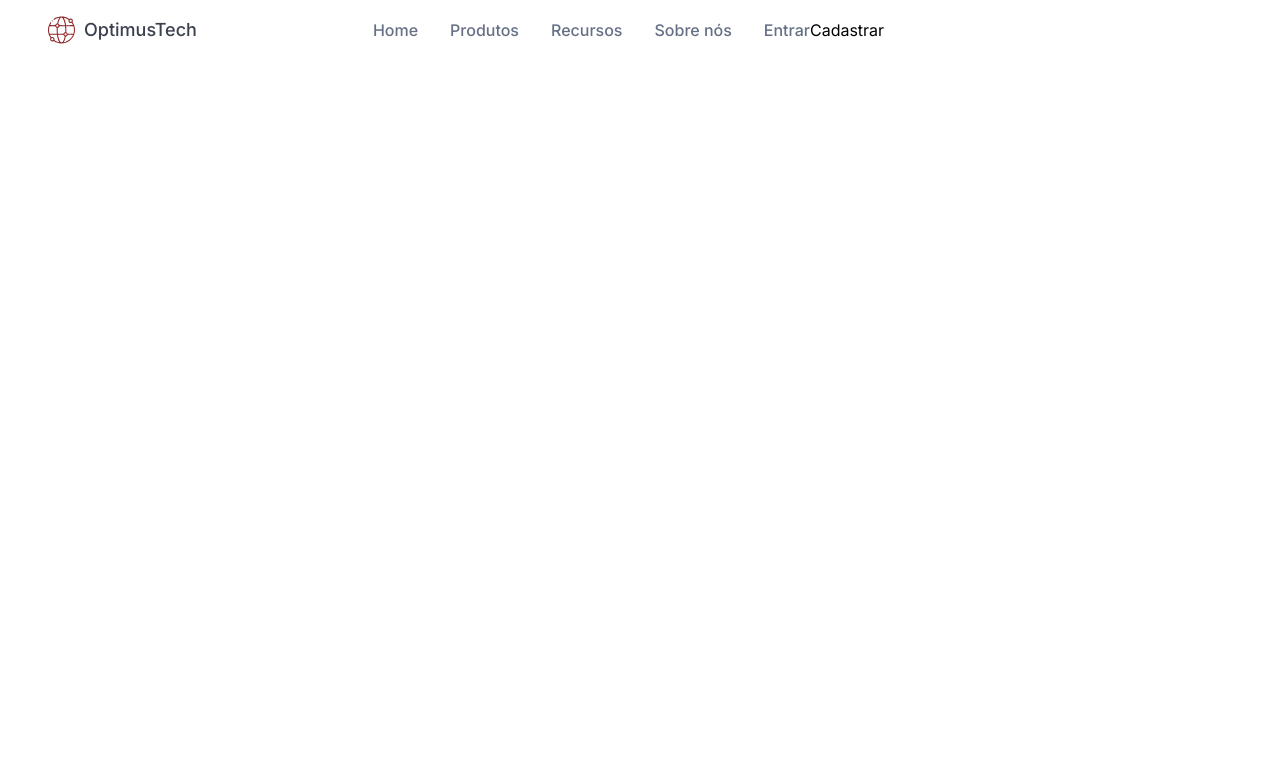
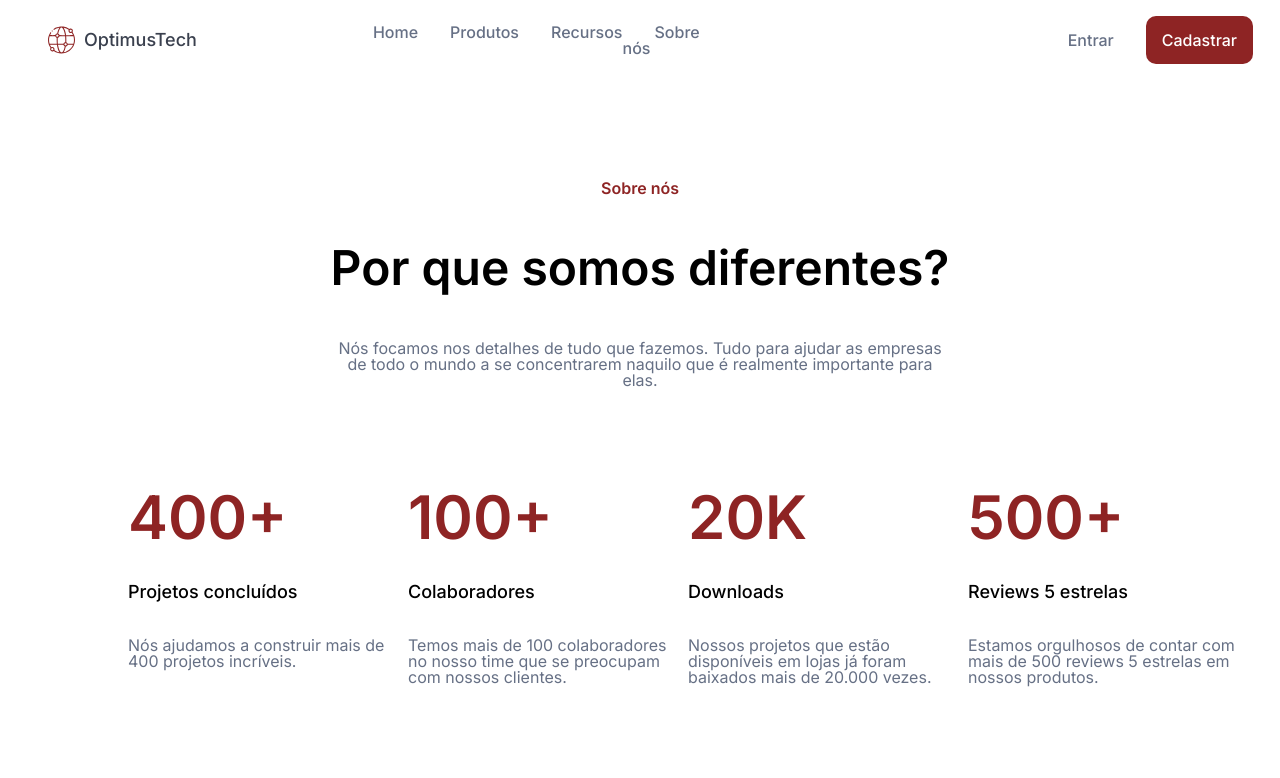
Before and after one commit to RenanVidal/7daysOfCode, a plain HTML site: page 7daysOfCode-HTML-CSS/index.html in a window 1280 px wide. Drawn offline with Linux system fonts and the light colour scheme.

Commit message:
Dia 1 do desafio de HTML e CSS finalizado

```diff
--- a/7daysOfCode-HTML-CSS/assets/css/styles.css
+++ b/7daysOfCode-HTML-CSS/assets/css/styles.css
@@ -2,13 +2,16 @@
     --branco: #ffffff;
     --cinza-principal: #3a404e;
     --cinza-secundario: #667085;
+    --vermelho-escuro: #8E2424;
+    -preto: #000000;
 }
 
 body {
     font-family: "Inter";
+    font-size: 16px;
 }
 
-.cabecalho {
+.navbar {
     background-color: var(--branco);
     display: flex;
     align-items: center;
@@ -40,14 +43,88 @@ body {
     display: flex;
 }
 
-.container__lista {
-
-}
-
 .container__lista-link {
     padding-left: 2em;
-    font-size: 16;
+    font-size: 16px;
     font-weight: 500;
     color: var(--cinza-secundario);
 
 }
+
+.container__opcoes {
+    padding-left: 21em;
+    align-items: center;
+}
+
+.container__opcoes-login {
+    padding-right: 2em;
+}
+
+.container__opcoes-botao {
+    padding: 1em 1em;
+    font-weight: 500;
+    background: var(--vermelho-escuro);
+    border-radius: 10px;
+    color: var(--branco);
+}
+
+.cabecalho {
+    display: flex;
+    flex-direction: column;
+    align-items: center;
+    justify-content: center;
+    height: 407px;
+}
+
+.cabecalho__titulo {
+    font-weight: 600;
+    color: var(--vermelho-escuro);
+}
+
+.cabecalho__texto {
+    font-size: 48px;
+    font-weight: 600;
+    padding: 1em 0;
+}
+
+.cabecalho__descricao {
+    padding: 0 26vw;
+    text-align: center;
+    font-weight: 400;
+    color: var(--cinza-secundario);
+}
+
+.metricas {
+    display: flex;
+    align-items: initial;
+    width: 100%;
+    height: 288px;
+}
+
+.metricas__lista {
+    display: flex;
+    justify-content: space-around;
+    margin: 0 10vw;
+}
+
+.metricas__item {
+    width: 280px;
+    height: 72px;
+}
+
+.metricas__titulo {
+    font-size: 60px;
+    font-weight: 600;
+    color: var(--vermelho-escuro);
+}
+
+.metricas__texto {
+    font-size: 18px;
+    font-weight: 500;
+    padding: 2em 0;
+}
+
+.metricas__descricao {
+    font-weight: 400;
+    color: var(--cinza-secundario);
+}
--- a/7daysOfCode-HTML-CSS/index.html
+++ b/7daysOfCode-HTML-CSS/index.html
@@ -12,10 +12,11 @@
     <title>OptimusTech</title>
 </head>
 <body>
-    <header class="cabecalho">
+    <header class="navbar">
+
         <h1 class="container__titulo"><img src="./assets/image/worldwide 1 (Traced).svg" alt="Desenho de um globo tracejado" class="container__imagem">OptimusTech</h1>
+
         <div class="container">
-
             <ul class="container__lista">
                 <li class="container__lista-item"><a href="#" class="container__lista-link">Home</a></li>
                 <li class="container__lista-item"><a href="#" class="container__lista-link">Produtos</a></li>
@@ -28,5 +29,40 @@
             </div>
         </div>
     </header>
+
+    <main>
+
+        <section class="cabecalho">
+            <h2 class="cabecalho__titulo">Sobre nós</h2>
+            <p class="cabecalho__texto">Por que somos diferentes?</p>
+            <p class="cabecalho__descricao">Nós focamos nos detalhes de tudo que fazemos. Tudo para ajudar as empresas de todo o mundo a se concentrarem naquilo que é realmente importante para elas.</p>
+        </section>
+
+        <section class="metricas">
+            <ul class="metricas__lista">
+                <li class="metricas__item">
+                    <h2 class="metricas__titulo">400+</h2>
+                    <p class="metricas__texto">Projetos concluídos</p>
+                    <p class="metricas__descricao">Nós ajudamos a construir mais de 400 projetos incríveis.</p>
+                </li>
+                <li class="metricas__item">
+                    <h2 class="metricas__titulo">100+</h2>
+                    <p class="metricas__texto">Colaboradores</p>
+                    <p class="metricas__descricao">Temos mais de 100 colaboradores no nosso time que se preocupam com nossos clientes.</p>
+                </li>
+                <li class="metricas__item">
+                    <h2 class="metricas__titulo">20K</h2>
+                    <p class="metricas__texto">Downloads</p>
+                    <p class="metricas__descricao">Nossos projetos que estão disponíveis em lojas já foram baixados mais de 20.000 vezes.</p>
+                </li>
+                <li class="metricas__item">
+                    <h2 class="metricas__titulo">500+</h2>
+                    <p class="metricas__texto">Reviews 5 estrelas</p>
+                    <p class="metricas__descricao">Estamos orgulhosos de contar com mais de 500 reviews 5 estrelas em nossos produtos.</p>
+                </li>
+            </ul>
+        </section>
+    </main>
+
 </body>
 </html>
```
